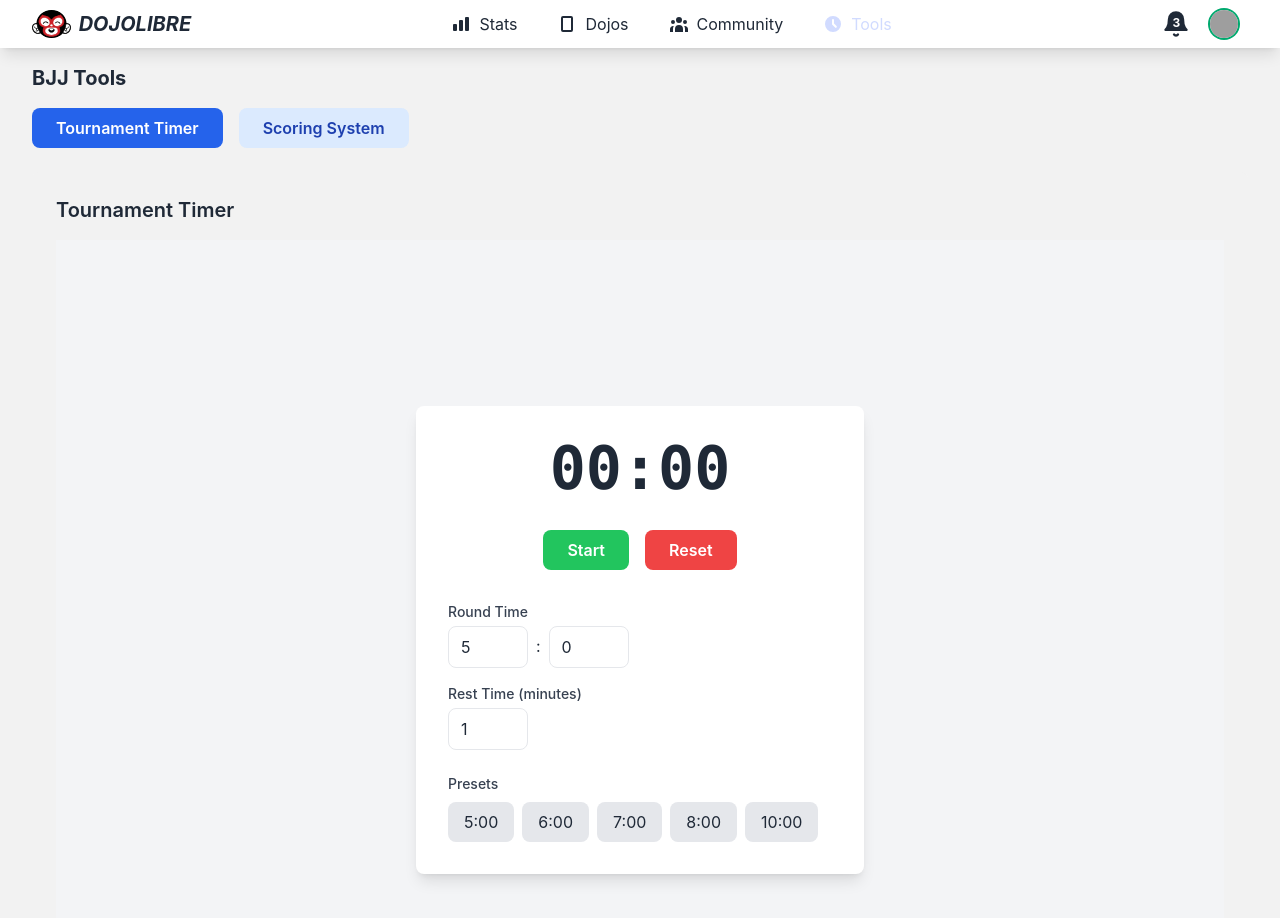
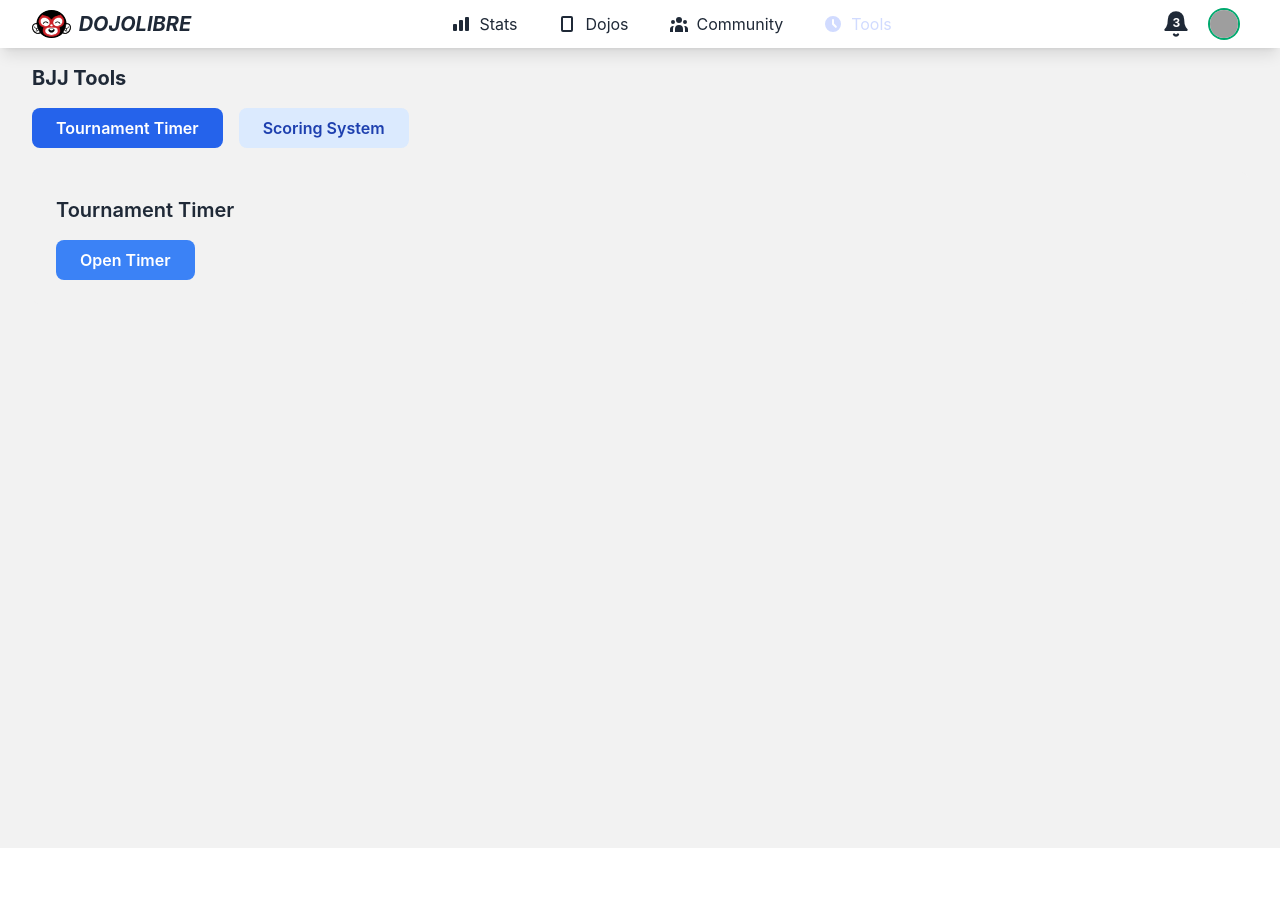
Before and after one commit to mavcon/GIT, a React app: page /tools in a window 1280 px wide. Both pictures are taken after a click on the button "Tournament Timer". Shown: the top 918 px of the page. After the commit the page ends 848 px from the top, so only its background shows below. Built offline with nearby package versions, Linux system fonts and the light colour scheme; grey boxes are pictures that could not be loaded.

Commit message:
Restore Tools page and Timer component with audio

```diff
--- a/src/components/tools/Timer.tsx
+++ b/src/components/tools/Timer.tsx
@@ -1,4 +1,4 @@
-import React, { useState, useEffect, useRef, useCallback } from "react";
+import React, { useState, useEffect, useRef } from "react";
 
 interface TimerSettings {
   roundMinutes: number;
@@ -6,12 +6,79 @@ interface TimerSettings {
   restMinutes: number;
 }
 
+interface NumberInputProps {
+  value: number;
+  onChange: (value: number) => void;
+  min?: number;
+  max?: number;
+  label: string;
+  disabled?: boolean;
+}
+
+const NumberInput: React.FC<NumberInputProps> = ({
+  value,
+  onChange,
+  min = 0,
+  max = 59,
+  label,
+  disabled = false
+}) => {
+  const increment = () => {
+    if (!disabled) {
+      onChange(Math.min(max, value + 1));
+    }
+  };
+
+  const decrement = () => {
+    if (!disabled) {
+      onChange(Math.max(min, value - 1));
+    }
+  };
+
+  return (
+    <div className={`text-center relative ${disabled ? 'opacity-50' : ''}`}>
+      <div className="relative">
+        <input
+          type="text"
+          value={value}
+          disabled={disabled}
+          onChange={(e) => {
+            if (!disabled) {
+              const val = parseInt(e.target.value) || 0;
+              onChange(Math.min(max, Math.max(min, val)));
+            }
+          }}
+          className="w-full text-6xl text-center px-4 py-2 bg-gray-900 border-2 border-gray-700 rounded-lg text-white focus:outline-none focus:border-blue-500 [appearance:textfield] [&::-webkit-outer-spin-button]:appearance-none [&::-webkit-inner-spin-button]:appearance-none disabled:cursor-not-allowed"
+        />
+        <div className="absolute right-3 top-1/2 -translate-y-1/2 flex flex-col justify-between h-full py-2 px-1">
+          <button
+            onClick={increment}
+            disabled={disabled}
+            className="text-gray-400 hover:text-white focus:outline-none text-lg disabled:cursor-not-allowed"
+          >
+            ▲
+          </button>
+          <button
+            onClick={decrement}
+            disabled={disabled}
+            className="text-gray-400 hover:text-white focus:outline-none text-lg disabled:cursor-not-allowed"
+          >
+            ▼
+          </button>
+        </div>
+      </div>
+      <div className="text-lg font-semibold text-gray-400 mt-1">{label}</div>
+    </div>
+  );
+};
+
 const Timer: React.FC = () => {
+  const [isFullScreen, setIsFullScreen] = useState<boolean>(false);
   const [time, setTime] = useState<number>(0);
+  const [isResting, setIsResting] = useState<boolean>(false);
   const [isRunning, setIsRunning] = useState<boolean>(false);
-  const [isResting, setIsResting] = useState<boolean>(false);
-  const [isPaused, setIsPaused] = useState<boolean>(false);
   const [isTransitioning, setIsTransitioning] = useState<boolean>(false);
+  const audioRef = useRef<HTMLAudioElement | null>(null);
   const [settings, setSettings] = useState<TimerSettings>(() => {
     const savedSettings = localStorage.getItem("timerSettings");
     return savedSettings
@@ -23,237 +90,232 @@ const Timer: React.FC = () => {
         };
   });
 
-  const rafIdRef = useRef<number | null>(null);
-  const startTimeRef = useRef<number | null>(null);
-  const pausedTimeRef = useRef<number | null>(null);
-  const totalPausedTimeRef = useRef<number>(0);
-  const audioRef = useRef<HTMLAudioElement | null>(null);
-  const warningAudioRef = useRef<HTMLAudioElement | null>(null);
-
-  const playBeep = useCallback(() => {
-    if (audioRef.current) {
-      audioRef.current.currentTime = 0;
-      audioRef.current.play();
-    }
-  }, []);
-
-  const playWarning = useCallback(() => {
-    if (warningAudioRef.current) {
-      warningAudioRef.current.currentTime = 0;
-      warningAudioRef.current.play();
-    }
-  }, []);
-
   useEffect(() => {
     audioRef.current = new Audio("/beep.mp3");
-    warningAudioRef.current = new Audio("/cookedtimer.mp3");
+    audioRef.current.volume = 1.0;
     return () => {
       if (audioRef.current) {
-        audioRef.current.pause();
         audioRef.current = null;
-      }
-      if (warningAudioRef.current) {
-        warningAudioRef.current.pause();
-        warningAudioRef.current = null;
       }
     };
   }, []);
+
+  const playBeep = () => {
+    if (!audioRef.current) {
+      audioRef.current = new Audio("/beep.mp3");
+      audioRef.current.volume = 1.0;
+    }
+    audioRef.current.currentTime = 0;
+    audioRef.current.play().catch(error => {
+      console.error("Error playing beep:", error);
+    });
+  };
+
+  const presetTimes = [5, 6, 7, 8, 10];
 
   useEffect(() => {
     localStorage.setItem("timerSettings", JSON.stringify(settings));
   }, [settings]);
 
-  const startTimer = useCallback(() => {
-    if (!isRunning && !isPaused) {
-      setIsRunning(true);
-      startTimeRef.current = Date.now();
-      totalPausedTimeRef.current = 0;
-    } else if (isPaused) {
-      setIsPaused(false);
-      if (pausedTimeRef.current) {
-        totalPausedTimeRef.current += Date.now() - pausedTimeRef.current;
-      }
-    }
-  }, [isRunning, isPaused]);
+  useEffect(() => {
+    let intervalId: NodeJS.Timeout;
 
-  const pauseTimer = useCallback(() => {
-    if (isRunning && !isPaused) {
-      setIsPaused(true);
-      pausedTimeRef.current = Date.now();
-      if (audioRef.current) {
-        audioRef.current.pause();
-      }
-      if (warningAudioRef.current) {
-        warningAudioRef.current.pause();
-      }
-    }
-  }, [isRunning, isPaused]);
-
-  const resetTimer = useCallback(() => {
-    setIsRunning(false);
-    setIsPaused(false);
-    setIsResting(false);
-    setTime(0);
-    startTimeRef.current = null;
-    pausedTimeRef.current = null;
-    totalPausedTimeRef.current = 0;
-    if (audioRef.current) {
-      audioRef.current.pause();
-      audioRef.current.currentTime = 0;
-    }
-    if (warningAudioRef.current) {
-      warningAudioRef.current.pause();
-      warningAudioRef.current.currentTime = 0;
-    }
-  }, []);
-
-  const updateTimer = useCallback(() => {
-    if (startTimeRef.current === null) return;
-
-    const currentTime = Date.now();
-    const elapsedTime = currentTime - startTimeRef.current - totalPausedTimeRef.current;
-    const totalSeconds = isResting
-      ? settings.restMinutes * 60 * 1000
-      : (settings.roundMinutes * 60 + settings.roundSeconds) * 1000;
-    const remainingTime = Math.max(0, totalSeconds - elapsedTime);
-
-    setTime(remainingTime);
-
-    if (remainingTime <= 0) {
-      playBeep();
-      if (isResting || isTransitioning) {
-        resetTimer();
-      } else {
-        setIsTransitioning(true);
-        setTimeout(() => {
-          setIsResting(true);
-          setIsTransitioning(false);
-          startTimeRef.current = Date.now();
-          totalPausedTimeRef.current = 0;
-        }, 1000);
-      }
-    } else if (remainingTime <= 10000 && remainingTime > 9900) {
-      playWarning();
+    if (isRunning && !isTransitioning) {
+      intervalId = setInterval(() => {
+        setTime((prevTime) => {
+          if (prevTime <= 0) {
+            playBeep();
+            setIsTransitioning(true);
+            setTimeout(() => {
+              if (!isResting) {
+                setIsResting(true);
+                setTime(settings.restMinutes * 60);
+              } else {
+                setIsResting(false);
+                setTime(settings.roundMinutes * 60 + settings.roundSeconds);
+              }
+              setIsTransitioning(false);
+            }, 1000);
+            return 0;
+          }
+          return prevTime - 1;
+        });
+      }, 1000);
     }
 
-    if (remainingTime > 0) {
-      rafIdRef.current = requestAnimationFrame(updateTimer);
-    }
-  }, [isResting, settings, playBeep, playWarning, resetTimer, isTransitioning]);
+    return () => {
+      if (intervalId) {
+        clearInterval(intervalId);
+      }
+    };
+  }, [isRunning, isResting, settings, isTransitioning]);
 
   useEffect(() => {
-    if (isRunning && !isPaused) {
-      rafIdRef.current = requestAnimationFrame(updateTimer);
+    if (!isRunning) {
+      setTime(settings.roundMinutes * 60 + settings.roundSeconds);
+      setIsResting(false);
     }
-    return () => {
-      if (rafIdRef.current) {
-        cancelAnimationFrame(rafIdRef.current);
-      }
-    };
-  }, [isRunning, isPaused, updateTimer]);
+  }, [settings, isRunning]);
 
-  const formatTime = (ms: number): string => {
-    const totalSeconds = Math.ceil(ms / 1000);
+  const handleStartStop = () => {
+    if (!isRunning && time === 0) {
+      setTime(settings.roundMinutes * 60 + settings.roundSeconds);
+      setIsResting(false);
+    }
+    setIsRunning(!isRunning);
+  };
+
+  const handleReset = () => {
+    setIsRunning(false);
+    setIsTransitioning(false);
+    setTime(settings.roundMinutes * 60 + settings.roundSeconds);
+    setIsResting(false);
+  };
+
+  const formatTime = (totalSeconds: number): string => {
     const minutes = Math.floor(totalSeconds / 60);
     const seconds = totalSeconds % 60;
-    return `${minutes.toString().padStart(2, "0")}:${seconds.toString().padStart(2, "0")}`;
+    return `${minutes.toString().padStart(2, "0")}:${seconds
+      .toString()
+      .padStart(2, "0")}`;
   };
 
-  const handlePresetClick = (minutes: number) => {
-    setSettings((prev) => ({ ...prev, roundMinutes: minutes, roundSeconds: 0 }));
-    resetTimer();
+  const setPresetTime = (minutes: number) => {
+    setSettings({
+      ...settings,
+      roundMinutes: minutes,
+      roundSeconds: 0,
+    });
+    handleReset();
   };
 
+  if (!isFullScreen) {
+    return (
+      <button
+        onClick={() => setIsFullScreen(true)}
+        className="px-6 py-2 rounded-lg font-semibold bg-blue-500 hover:bg-blue-600 text-white"
+      >
+        Open Timer
+      </button>
+    );
+  }
+
+  const [minutes, seconds] = formatTime(time).split(":");
+
   return (
-    <div className="flex flex-col items-center justify-center min-h-screen bg-gray-100 p-4">
-      <div className="bg-white rounded-lg shadow-lg p-8 max-w-md w-full">
-        <div className="text-6xl font-bold text-center mb-8 font-mono">
-          {formatTime(time)}
+    <div className="fixed inset-0 bg-black z-[9999] flex flex-col h-screen">
+      <div className="w-full h-full p-4 flex flex-col">
+        <div className="w-full flex-grow-0">
+          <div className="flex justify-between items-center gap-1">
+            {presetTimes.map((mins) => (
+              <button
+                key={mins}
+                onClick={() => setPresetTime(mins)}
+                disabled={isResting || isRunning}
+                className={`flex-1 py-1 rounded-lg font-semibold text-xl transition-all ${
+                  settings.roundMinutes === mins
+                    ? "bg-blue-600 text-white"
+                    : "bg-blue-100 hover:bg-blue-200 text-blue-800"
+                } ${(isResting || isRunning) ? 'opacity-50 cursor-not-allowed' : ''}`}
+              >
+                {mins}min
+              </button>
+            ))}
+            <button
+              onClick={() => setIsFullScreen(false)}
+              className="p-2 w-10 h-10 flex items-center justify-center text-xl font-bold text-white hover:text-red-500 hover:bg-red-500/10 rounded-lg transition-all"
+            >
+              ✕
+            </button>
+          </div>
         </div>
-        <div className="flex justify-center space-x-4 mb-8">
-          <button
-            onClick={isRunning ? pauseTimer : startTimer}
-            className={`px-6 py-2 rounded-lg text-white font-semibold ${
-              isRunning && !isPaused
-                ? "bg-yellow-500 hover:bg-yellow-600"
-                : "bg-green-500 hover:bg-green-600"
+
+        <div className="flex-1 flex flex-col items-center gap-0 min-h-0">
+          <h2
+            className={`text-3xl font-bold flex-grow-0 mt-4 ${
+              isResting ? "text-blue-400" : "text-white"
             }`}
           >
-            {isRunning && !isPaused ? "Pause" : "Start"}
-          </button>
-          <button
-            onClick={resetTimer}
-            className="px-6 py-2 rounded-lg bg-red-500 hover:bg-red-600 text-white font-semibold"
-          >
-            Reset
-          </button>
-        </div>
-        <div className="space-y-4">
-          <div>
-            <label className="block text-sm font-medium text-gray-700 mb-1">
-              Round Time
-            </label>
-            <div className="flex space-x-2">
-              <input
-                type="number"
+            {isResting ? "Rest Time" : "Round Time"}
+          </h2>
+
+          <div className="flex sm:flex-row flex-col items-center justify-center font-mono font-bold text-white leading-none flex-grow -mt-4">
+            <div className="text-[min(108vh,48vw)] sm:text-[min(70vh,40vw)]">
+              {minutes}
+            </div>
+            <div className="text-[min(25vh,20vw)] sm:text-[min(70vh,40vw)] sm:mx-4 mx-0 sm:rotate-0 rotate-90 sm:my-0 -my-4">
+              :
+            </div>
+            <div className="text-[min(108vh,48vw)] sm:text-[min(70vh,40vw)]">
+              {seconds}
+            </div>
+          </div>
+
+          <div className="w-full flex-grow-0">
+            <div className="grid grid-cols-2 gap-1 w-full max-w-xl mx-auto">
+              <NumberInput
                 value={settings.roundMinutes}
-                onChange={(e) =>
-                  setSettings((prev) => ({
-                    ...prev,
-                    roundMinutes: Math.max(0, parseInt(e.target.value) || 0),
-                  }))
+                onChange={(value) =>
+                  setSettings({
+                    ...settings,
+                    roundMinutes: value,
+                  })
                 }
-                className="w-20 px-3 py-2 border rounded-lg"
-                min="0"
+                min={0}
+                label="MIN"
+                disabled={isResting || isRunning}
               />
-              <span className="py-2">:</span>
-              <input
-                type="number"
+              <NumberInput
                 value={settings.roundSeconds}
-                onChange={(e) =>
-                  setSettings((prev) => ({
-                    ...prev,
-                    roundSeconds: Math.max(0, Math.min(59, parseInt(e.target.value) || 0)),
-                  }))
+                onChange={(value) =>
+                  setSettings({
+                    ...settings,
+                    roundSeconds: value,
+                  })
                 }
-                className="w-20 px-3 py-2 border rounded-lg"
-                min="0"
-                max="59"
+                min={0}
+                max={59}
+                label="SEC"
+                disabled={isResting || isRunning}
               />
             </div>
-          </div>
-          <div>
-            <label className="block text-sm font-medium text-gray-700 mb-1">
-              Rest Time (minutes)
-            </label>
-            <input
-              type="number"
-              value={settings.restMinutes}
-              onChange={(e) =>
-                setSettings((prev) => ({
-                  ...prev,
-                  restMinutes: Math.max(0, parseInt(e.target.value) || 0),
-                }))
-              }
-              className="w-20 px-3 py-2 border rounded-lg"
-              min="0"
-            />
-          </div>
-        </div>
-        <div className="mt-6">
-          <label className="block text-sm font-medium text-gray-700 mb-2">
-            Presets
-          </label>
-          <div className="flex flex-wrap gap-2">
-            {[5, 6, 7, 8, 10].map((minutes) => (
+
+            <div className="flex items-stretch justify-between gap-1 w-full max-w-xl mx-auto h-14">
+              <div className="flex items-center bg-gray-900 rounded-lg px-3">
+                <input
+                  type="number"
+                  value={settings.restMinutes}
+                  disabled={isRunning}
+                  onChange={(e) =>
+                    setSettings({
+                      ...settings,
+                      restMinutes: Math.max(0, parseInt(e.target.value) || 0),
+                    })
+                  }
+                  className="w-16 text-2xl text-center bg-transparent text-white border-b-2 border-gray-700 focus:outline-none focus:border-blue-500 [appearance:textfield] [&::-webkit-outer-spin-button]:appearance-none [&::-webkit-inner-spin-button]:appearance-none disabled:cursor-not-allowed disabled:opacity-50"
+                  min="0"
+                />
+                <span className="text-lg text-gray-500 ml-2">min rest</span>
+              </div>
+
               <button
-                key={minutes}
-                onClick={() => handlePresetClick(minutes)}
-                className="px-4 py-2 bg-gray-200 hover:bg-gray-300 rounded-lg"
+                onClick={handleStartStop}
+                className={`flex-1 rounded-lg text-2xl font-semibold transition-all ${
+                  isRunning
+                    ? "bg-red-500 hover:bg-red-600 text-white"
+                    : "bg-green-500 hover:bg-green-600 text-white"
+                }`}
               >
-                {minutes}:00
+                {isRunning ? "Stop" : "Start"}
               </button>
-            ))}
+
+              <button
+                onClick={handleReset}
+                className="px-8 rounded-lg text-2xl font-semibold bg-gray-700 hover:bg-gray-600 text-white transition-all"
+              >
+                Reset
+              </button>
+            </div>
           </div>
         </div>
       </div>
```
